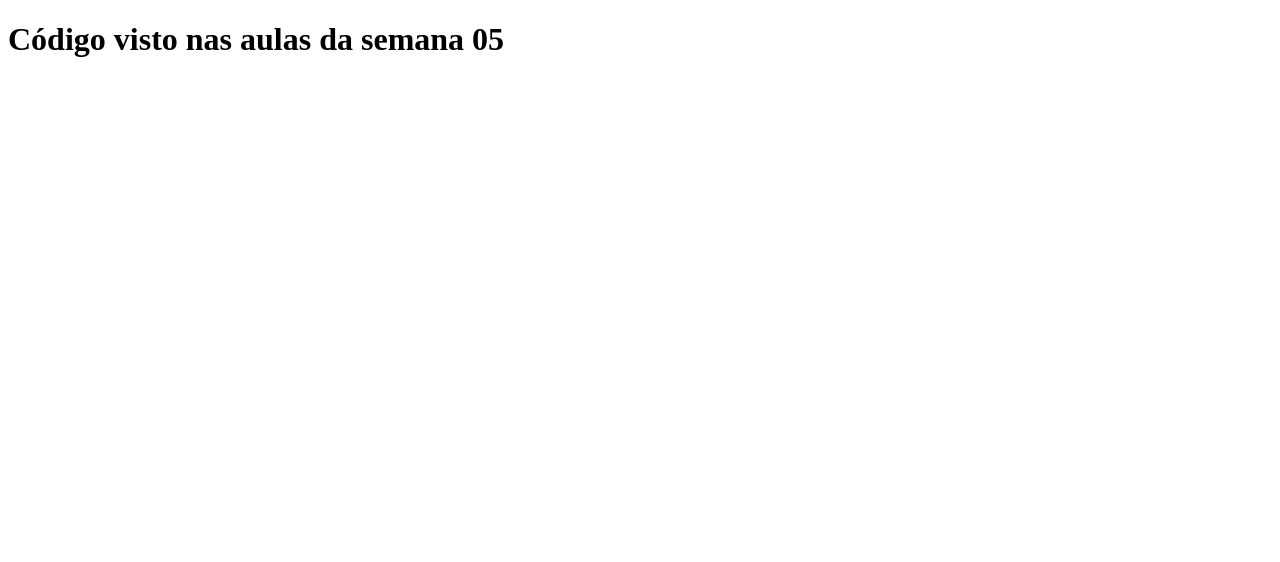
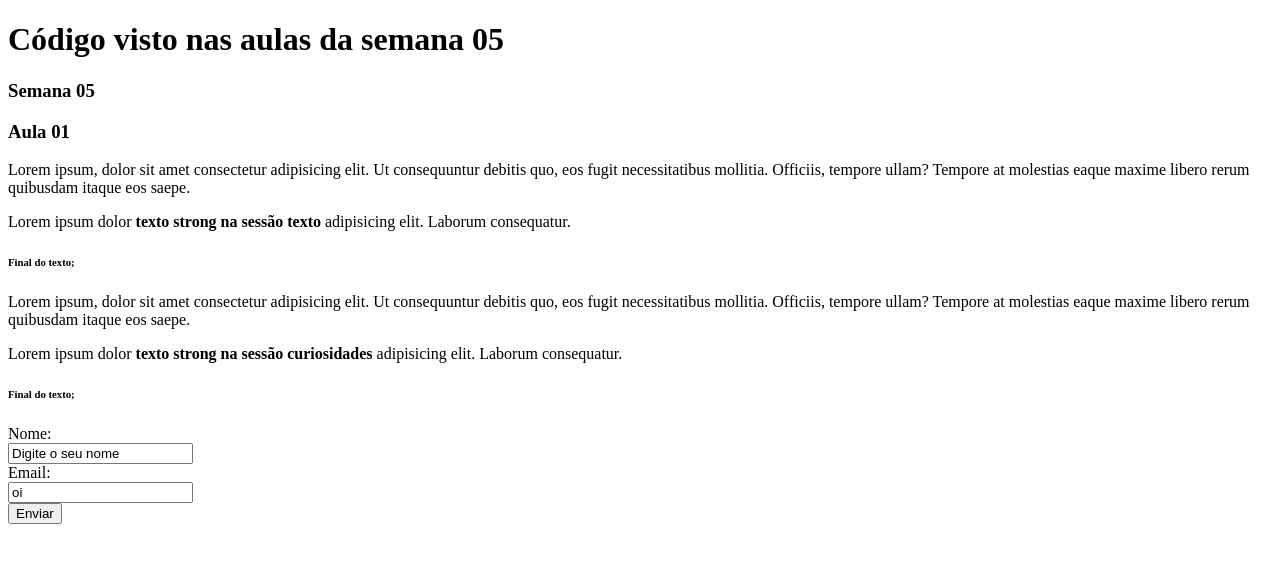
Before and after one commit to FullStack-Education/modulo2-semana5, a plain HTML site: page index.html in a window 1280 px wide. Drawn offline with Linux system fonts and the light colour scheme.

Commit message:
feat: Códigos visto na aula 01

```diff
--- a/index.html
+++ b/index.html
@@ -1,16 +1,72 @@
 <!DOCTYPE html>
 <html lang="pt-br">
-<head>
-    <meta charset="UTF-8">
-    <meta name="viewport" content="width=device-width, initial-scale=1.0">
+  <head>
+    <meta charset="UTF-8" />
+    <meta name="viewport" content="width=device-width, initial-scale=1.0" />
+    <link rel="stylesheet" href="style.css" />
     <title>Semana 05 - Código visto em aula</title>
-</head>
-<body>
-    <h1>Código visto nas aulas da semana 05</h1>
+  </head>
+  <body>
+    <h1 id="titulo">Código visto nas aulas da semana 05</h1>
+    <h3>Semana 05</h3>
+    <h3>Aula 01</h3>
+    <section id="texto">
+      <p class="paragrafo">
+        Lorem ipsum, dolor sit amet consectetur adipisicing elit. Ut
+        consequuntur debitis quo, eos fugit necessitatibus mollitia. Officiis,
+        tempore ullam? Tempore at molestias eaque maxime libero rerum quibusdam
+        itaque eos saepe.
+      </p>
+      <p class="paragrafo">
+        Lorem ipsum dolor <strong>texto strong na sessão texto</strong> adipisicing
+        elit. Laborum consequatur.
+      </p>
+      <h6 class="paragrafo">Final do texto;</h6>
+    </section>
+
+    <section id="curiosidades">
+      <p class="paragrafo">
+        Lorem ipsum, dolor sit amet consectetur adipisicing elit. Ut
+        consequuntur debitis quo, eos fugit necessitatibus mollitia. Officiis,
+        tempore ullam? Tempore at molestias eaque maxime libero rerum quibusdam
+        itaque eos saepe.
+      </p>
+      <p class="paragrafo">
+        Lorem ipsum dolor <strong>texto strong na sessão curiosidades</strong> adipisicing
+        elit. Laborum consequatur.
+      </p>
+      <h6 class="paragrafo">Final do texto;</h6>
+    </section>
+
+    <form action="">
+        <label for="nome">Nome:</label><br>
+        <input type="text" id="nome" name="nome" value="Digite o seu nome" /><br>
+        <label for="email">Email:</label><br>
+        <input type="email" id="email" name="email" value="oi"/><br>
+        <button type="submit">Enviar</button>
+    </form>
+
+    <!--
+    <h2>Exercício do slide 01 pag 10 e 11</h2>
+    <section id="services">
+        <h2>Serviços</h2>
+        <div class="service">
+            <h3>Serviço 1</h3>
+            <p>Descrição do serviço 1.</p>
+        </div>
+        <div class="service">
+            <h3>Serviço 2</h3>
+            <p>Descrição do serviço 2.</p>
+        </div>
+        <div class="service">
+            <h3>Serviço 3</h3>
+            <p>Descrição do serviço 3.</p>
+        </div>
+    </section> -->
 
     <script src="./scripts/aula01.js"></script>
     <!-- <script src="./scripts/aula02.js"></script> -->
     <!-- <script src="./scripts/aula03.js"></script> -->
     <!-- <script src="./scripts/aula04.js"></script> -->
-</body>
+  </body>
 </html>
--- a/scripts/aula01.js
+++ b/scripts/aula01.js
@@ -0,0 +1,68 @@
+// =========== Capturas feitas por seletores ===========
+// Para capturar elementos do HTML, podemos utilizar seletores.
+// Mas tambem podemos capturar elementos por tag, classe e id.
+
+// Captura po nome da tag
+console.log(document.getElementsByTagName("h3"));
+
+// Captura por nome da classe
+console.log(document.getElementsByClassName("paragrafo"));
+
+// Captura por id
+console.log(document.getElementById("titulo"));
+
+
+// Exercicio slide 01 pag 10 e 11
+let cardsService = document.getElementsByClassName("service");
+console.log(cardsService);
+
+let sectionService = document.getElementById("services");
+console.log(sectionService);
+
+
+//  =========== QuerySelector ===========
+// Para capturar um elemento html podemos utilizar o querySelector.
+// Ele é um método que retorna o primeiro elemento que combina com o seletor CSS especificado.
+
+// Exemplo 01
+let tagStrong = document.querySelector("#curiosidades .paragrafo strong");
+// html que irá corresponder com a sequencia de seletores CSS
+// <element id="curiosidades">
+//     <element class="paragrafo">
+//         <strong>Texto em negrito</strong>
+//     </element>
+// </element>
+console.log(tagStrong);
+
+
+//  =========== .value  ===========
+// Para capturar o valor de um input, podemos utilizar a propriedade value.
+
+// Exemplo 01
+let inputIdNome = document.getElementById("nome").value;
+// Outra forma de captura de valor de input é:
+// document.querySelector("#nome").value;
+console.log(inputIdNome);
+
+// Exemplo 02
+let inputIdEmail = document.getElementById("email").name;
+// Outra forma de captura de valor de input é:
+// document.querySelector("#email").value;
+console.log(inputIdEmail);
+
+
+//  =========== .attributes  ===========
+// Para capturar os atributos de um elemento, podemos utilizar a propriedade attributes.
+// Ela retorna um objeto com todos os atributos do elemento.
+
+// Exemplo 01
+let tagLabel = document.getElementsByTagName("label")[0];
+// Como getElementsByTagName retorna um array, é necessário informar o índice do
+// elemento que queremos capturar.
+
+// Como o attributes retorna um objeto, podemos acessar os atributos do elemento
+// através de seu nome.
+// Como:
+// console.log(tagLabel.attributes.for);
+// ou
+// console.log(tagLabel.attributes[0]);
--- a/style.css
+++ b/style.css
@@ -0,0 +1,13 @@
+/* Estilo passado no exercício do slide 01 pag 10 e 11 */
+#services {
+    background-color: #e2e2e2;
+    margin: 20px 0;
+}
+
+.service {
+    background-color: #fff;
+    margin: 20px;
+    padding: 20px;
+    border-radius: 5px;
+    box-shadow: 0 0 10px rgba(0,0,0,0.1);
+}
```
